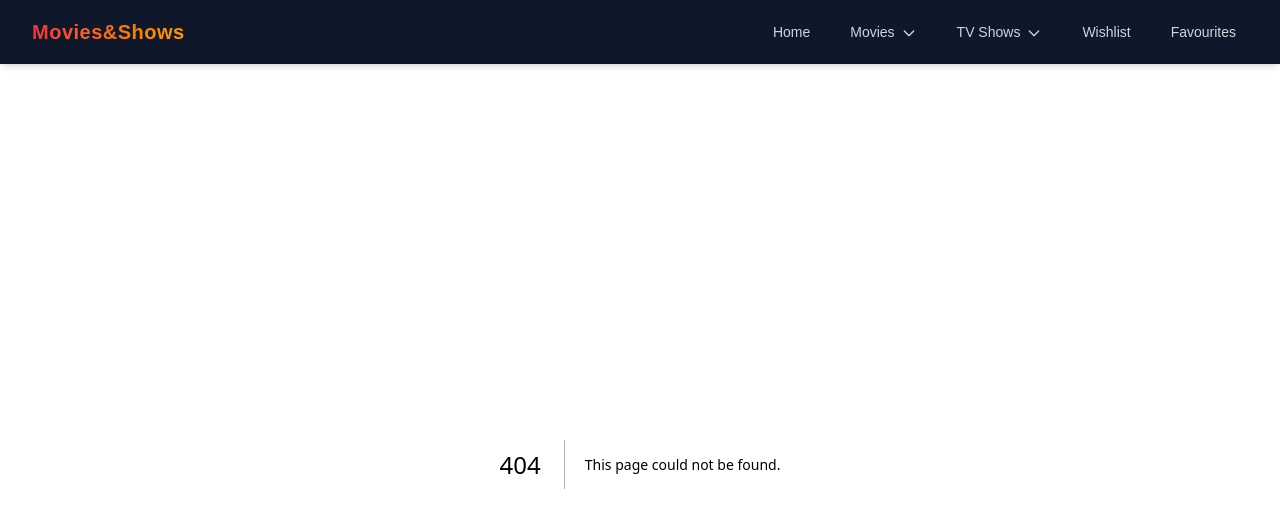
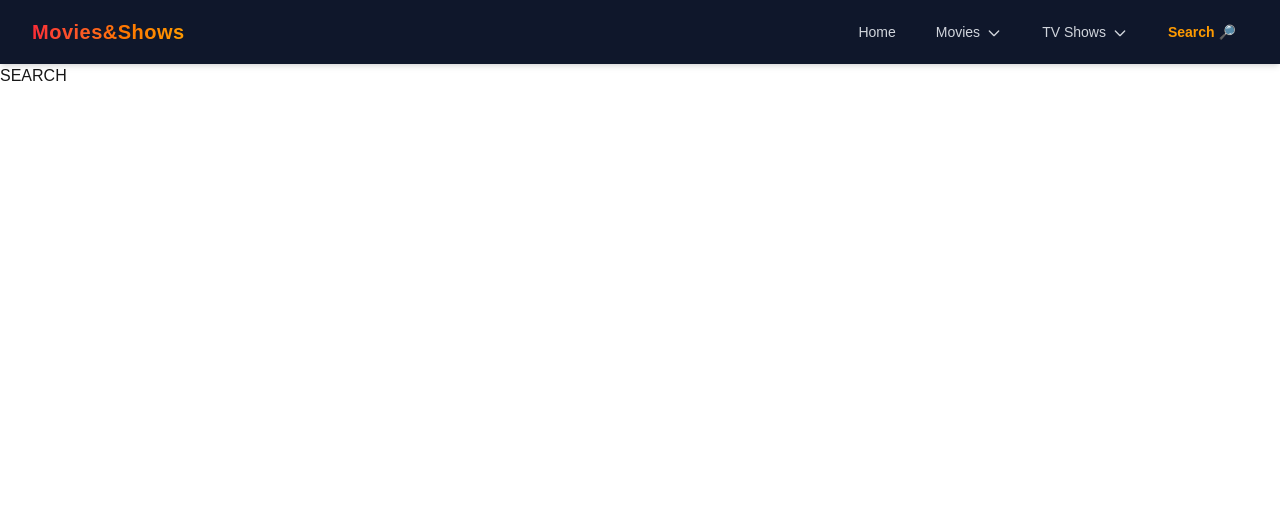
Before and after one commit to varunmh28/tmdb-movie, a Next.js app: page /search in a window 1280 px wide. Before the commit this address had no page. Shown: the top 528 px of the page. Built offline with nearby package versions, Linux system fonts and the light colour scheme.

Commit message:
search added

```diff
--- /dev/null
+++ b/app/search/page.tsx
@@ -0,0 +1,7 @@
+import React from 'react'
+
+export default function SEARCH() {
+  return (
+    <div>SEARCH</div>
+  )
+}
--- a/components/Navbar.tsx
+++ b/components/Navbar.tsx
@@ -31,8 +31,9 @@ export default function Navbar() {
     { name: "Home", href: "/" },
     { name: "Movies", href: "/movie", subMenu: movieSubOptions },
     { name: "TV Shows", href: "/tv", subMenu: tvSubOptions },
-    { name: "Wishlist", href: "/wishlist" },
-    { name: "Favourites", href: "/favourites" },
+    // { name: "Wishlist", href: "/wishlist" },
+    // { name: "Favourites", href: "/favourites" },
+    {name:"Search 🔎", href:"/search"}
   ];
 
   return (
```
